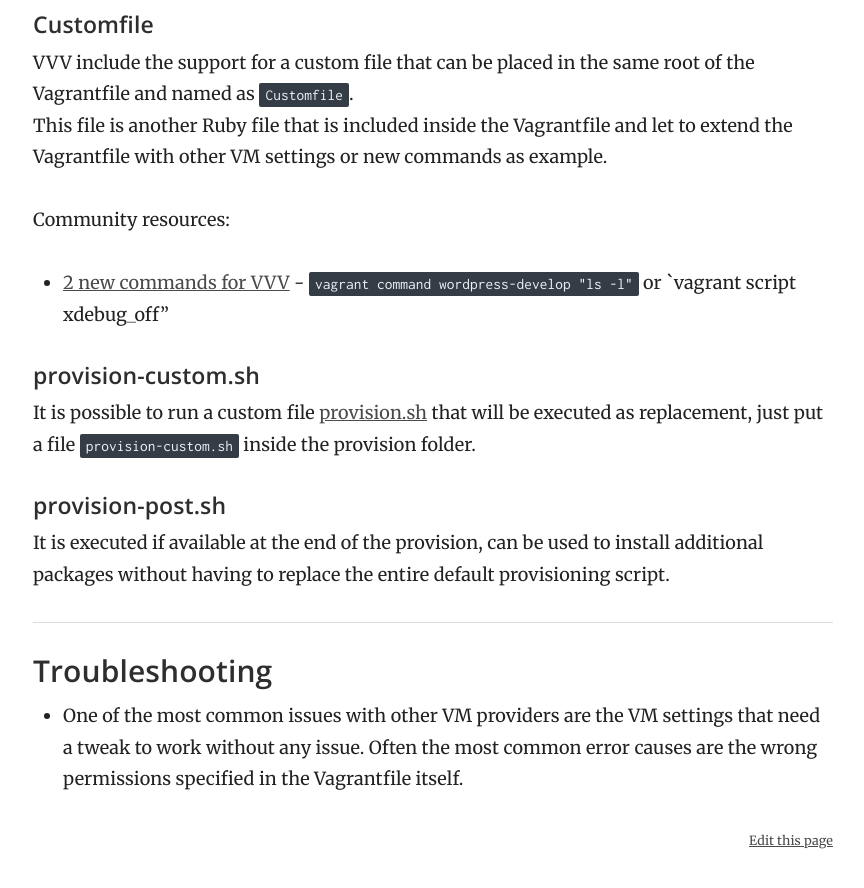
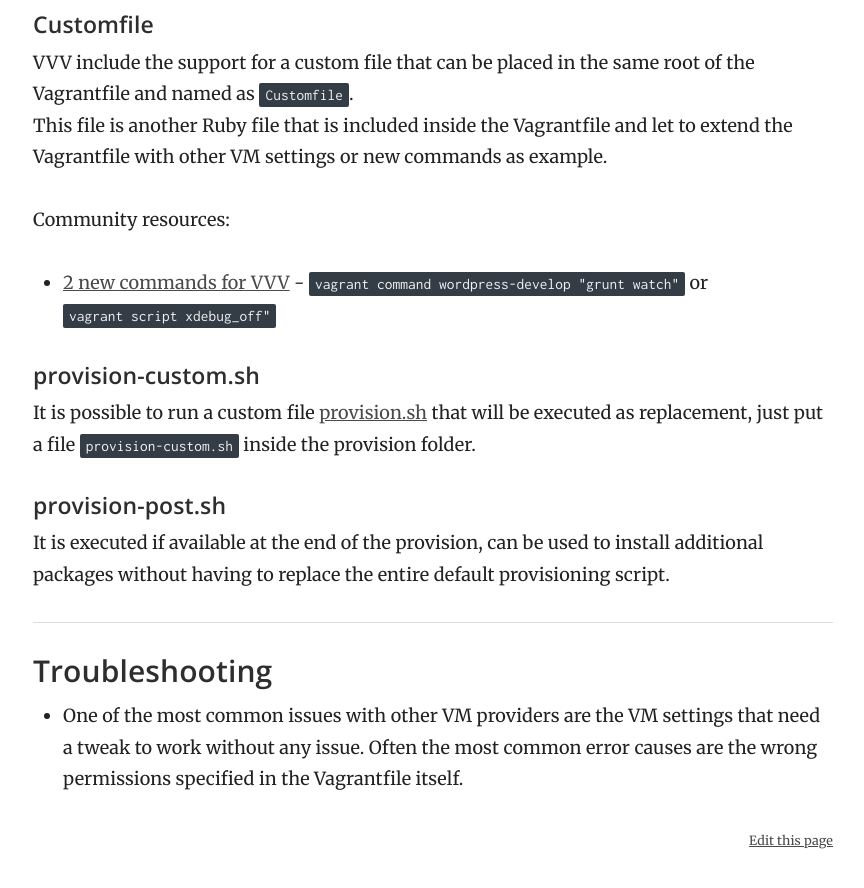
Before and after one commit to Varying-Vagrant-Vagrants/varyingvagrantvagrants.org, a Jekyll site: the page built from docs/en-US/references/vagrantfile.md, in a window 1280 px wide and 900 px high, scrolled down 1134 px. Shown: the top 888 px of the window, without its empty margins (357-1221 px from the left). Built offline with Jekyll 4.4.1, drawn with Linux system fonts in a browser that asks for light colours.

Commit message:
missing backtick

```diff
--- a/docs/en-US/references/vagrantfile.md
+++ b/docs/en-US/references/vagrantfile.md
@@ -30,7 +30,7 @@ This file is another Ruby file that is included inside the Vagrantfile and let t
 
 Community resources:
 
-* [2 new commands for VVV](https://gist.github.com/Mte90/9810f7c2775f1fd79ee049b3d259dff0) - `vagrant command wordpress-develop "ls -l"` or `vagrant script xdebug_off"
+* [2 new commands for VVV](https://gist.github.com/Mte90/9810f7c2775f1fd79ee049b3d259dff0) - `vagrant command wordpress-develop "grunt watch"` or `vagrant script xdebug_off"`
 
 #### provision-custom.sh
 
```
